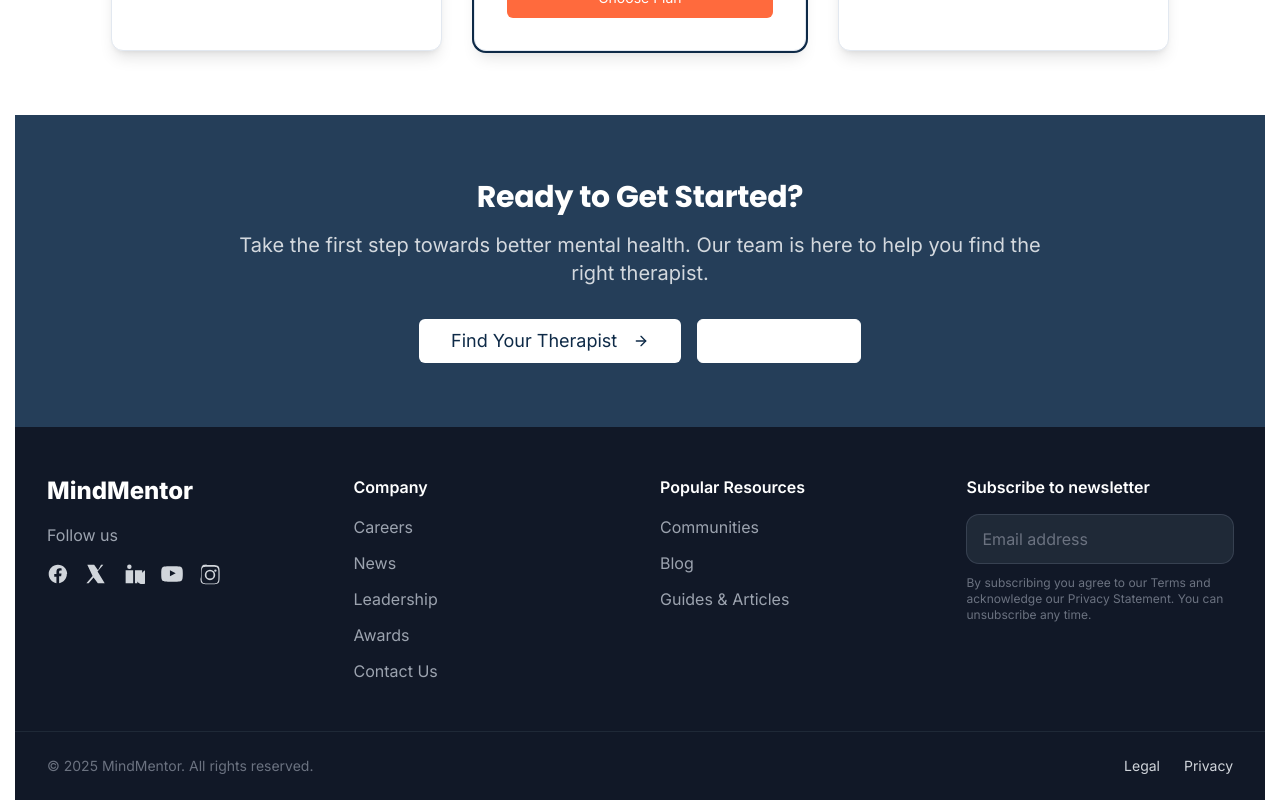
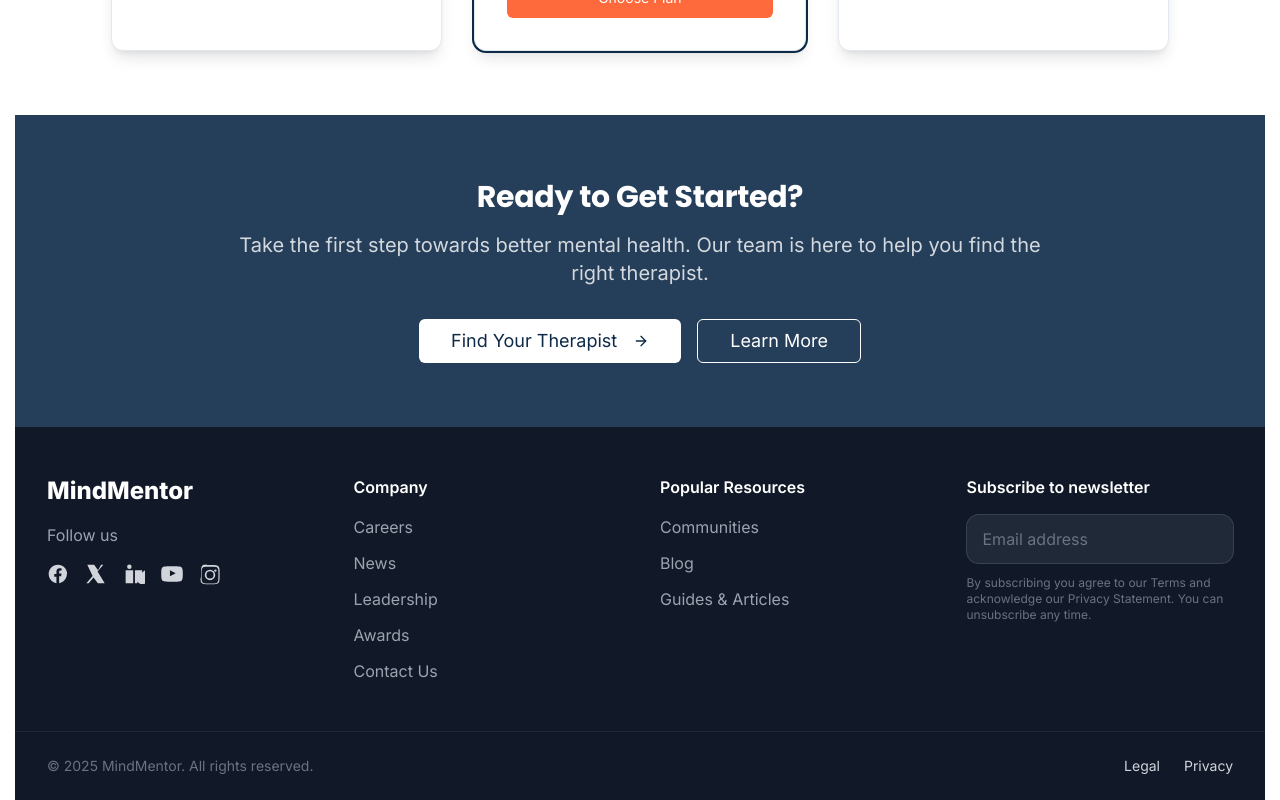
Before and after one commit to aks14y/mind-mentor, a Next.js app: page /services in a window 1280 px wide. Shown: the part 2407-3207 px from the top of the page. Built offline with nearby package versions, Linux system fonts and the light colour scheme; no server answers.

Commit message:
fix: broken style

```diff
--- a/src/app/about/AboutClient.tsx
+++ b/src/app/about/AboutClient.tsx
@@ -654,7 +654,7 @@ export default function AboutClient({ aboutData }: AboutClientProps) {
             <Button
               variant="outline"
               size="lg"
-              className="border-white text-white hover:bg-white hover:text-semantic-primary text-lg px-8 py-3"
+              className="border-white text-white bg-transparent hover:bg-white hover:text-semantic-primary text-lg px-8 py-3"
             >
               Learn More
             </Button>
--- a/src/app/services/ServicesClient.tsx
+++ b/src/app/services/ServicesClient.tsx
@@ -363,7 +363,7 @@ export default function ServicesClient({ servicesData }: ServicesClientProps) {
             <Button
               variant="outline"
               size="lg"
-              className="border-white text-white hover:bg-white hover:text-semantic-primary text-lg px-8 py-3"
+              className="border-white text-white bg-transparent hover:bg-white hover:text-semantic-primary text-lg px-8 py-3"
             >
               Learn More
             </Button>
```
